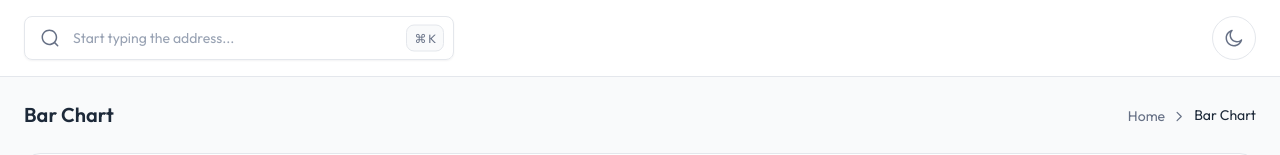
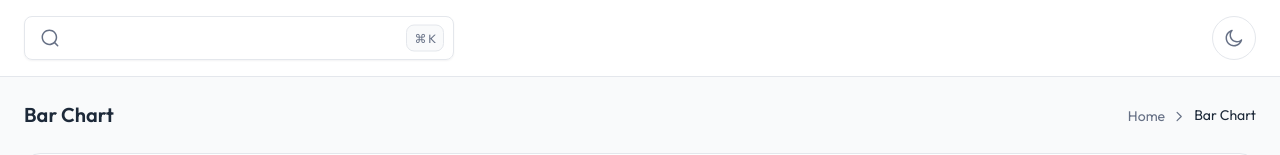
Before and after one commit to MassonMassoniy/ThomasAndFriends_NASA2025, a Next.js app in the folder frontend/: page /bar-chart in a window 1280 px wide. Shown: the top 155 px of the page. Built offline with nearby package versions, Linux system fonts and the light colour scheme.

Commit message:
Update AppHeader.tsx

```diff
--- a/frontend/src/layout/AppHeader.tsx
+++ b/frontend/src/layout/AppHeader.tsx
@@ -92,10 +92,8 @@ const AppHeader: React.FC = () => {
                   onSelect={(p) => setPicked(p)}
                   placeholder="Start typing an address..."
                 /> */}
-                <input
-                  ref={inputRef}
-                  type="text"
-                  placeholder="Start typing the address..."
+                <button
+                  content="Hey"
                   className="dark:bg-dark-900 h-11 w-full rounded-lg border border-gray-200 bg-transparent py-2.5 pl-12 pr-14 text-sm text-gray-800 shadow-theme-xs placeholder:text-gray-400 focus:border-brand-300 focus:outline-hidden focus:ring-3 focus:ring-brand-500/10 dark:border-gray-800 dark:bg-gray-900 dark:bg-white/[0.03] dark:text-white/90 dark:placeholder:text-white/30 dark:focus:border-brand-800 xl:w-[430px]"
                 />
 
```
